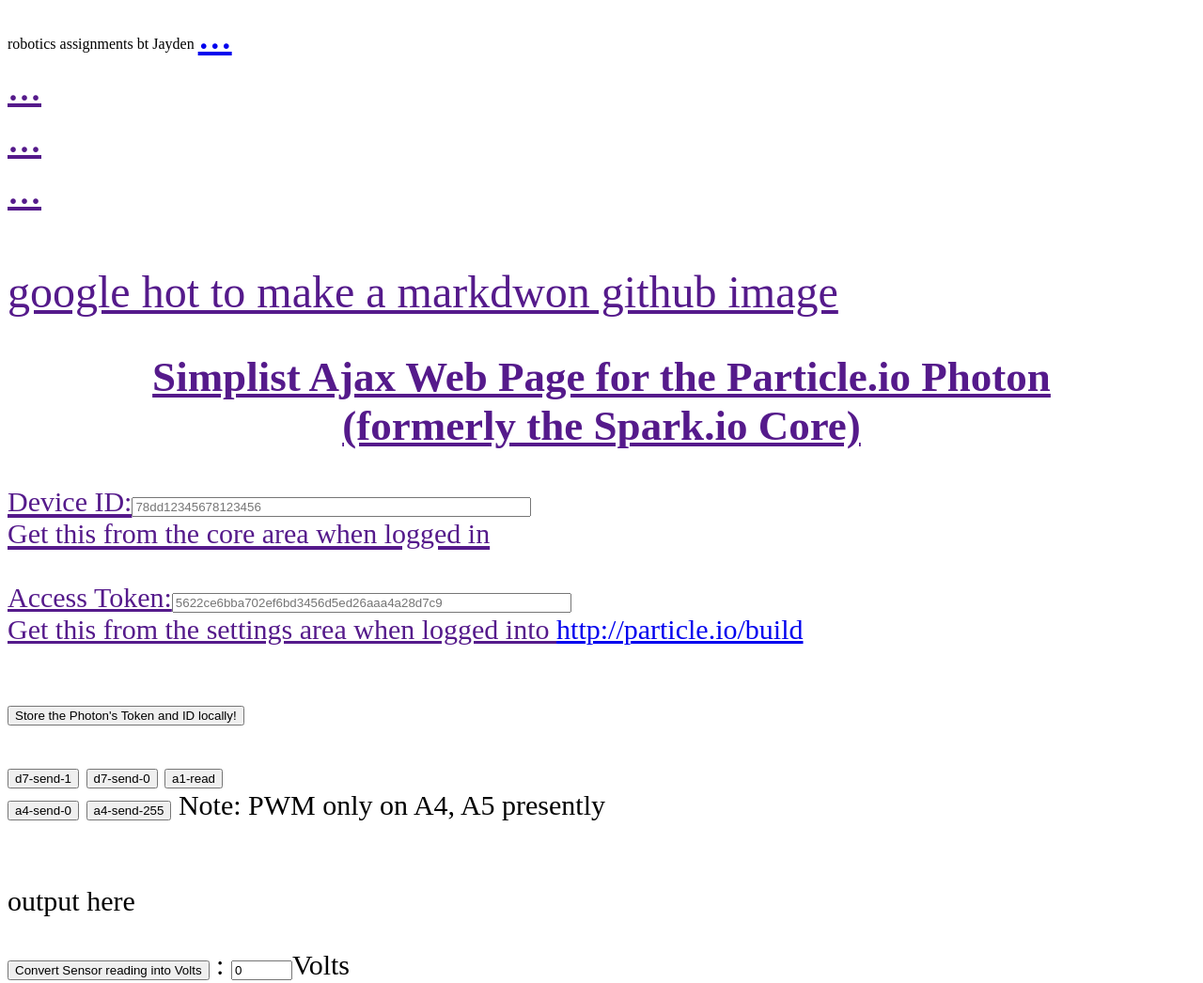
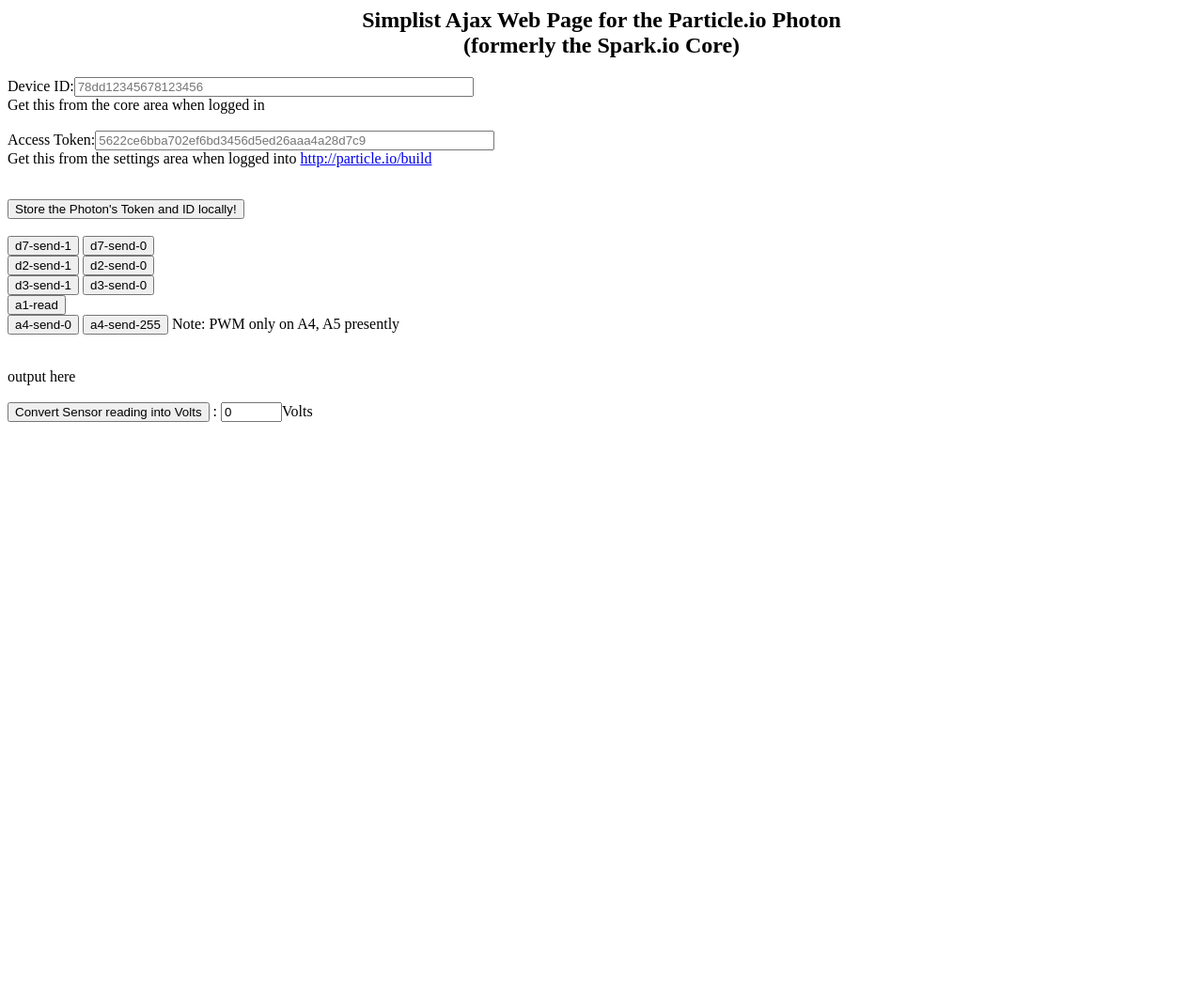
Before and after one commit to jaydeng123/T1a01, a plain HTML site: page index.html in a window 1280 px wide. Shown: the whole page at 94% size. After the commit the page ends 800 px from the top, so only its background shows below. Drawn offline with Linux system fonts and the light colour scheme.

Commit message:
Update index.html

```diff
--- a/index.html
+++ b/index.html
@@ -1,22 +1,3 @@
-
-<hl align=center>robotics assignments bt Jayden </hl>
-<font size=40>
-
-<a href="https://github.com/
-
-
-
-<a href="">...</a><br>
-<a href="">...</a><br>
-<a href="">...</a><br>
-<a href="">...</a><br>
-
-
-<a href="".my adobe build site</a><br>
- google hot to make a markdwon github image
-
-
-
 
 
 
@@ -26,7 +7,6 @@
 
 <title>Ajax Post Web Page Particle.io Photon </title>
 
-<font style="font-size:30px">
 
 
 
@@ -211,7 +191,36 @@
 
 <input type="button" value="d7-send-0" onClick="{
     sendToSpark('d7-send-0')
+}"><br>
+
+
+
+<input type="button" value="d2-send-1" onClick="{
+    sendToSpark('d2-send-1')
 }">
+
+
+
+<input type="button" value="d2-send-0" onClick="{
+    sendToSpark('d2-send-0')
+}"><br>
+
+
+
+
+<input type="button" value="d3-send-1" onClick="{
+    sendToSpark('d3-send-1')
+}">
+
+
+
+<input type="button" value="d3-send-0" onClick="{
+    sendToSpark('d3-send-0')
+}"><br>
+
+
+
+
 
 
 
```
